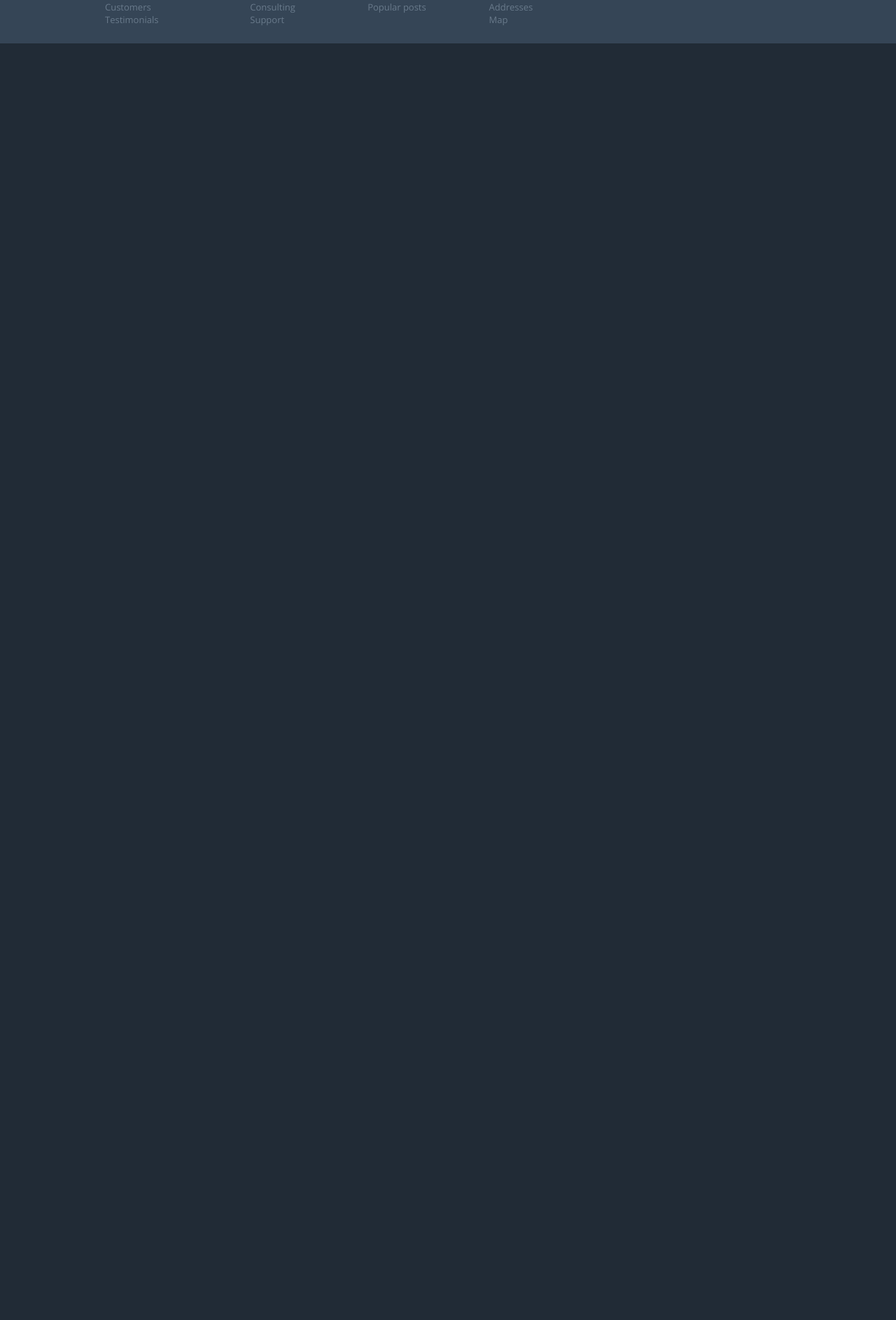
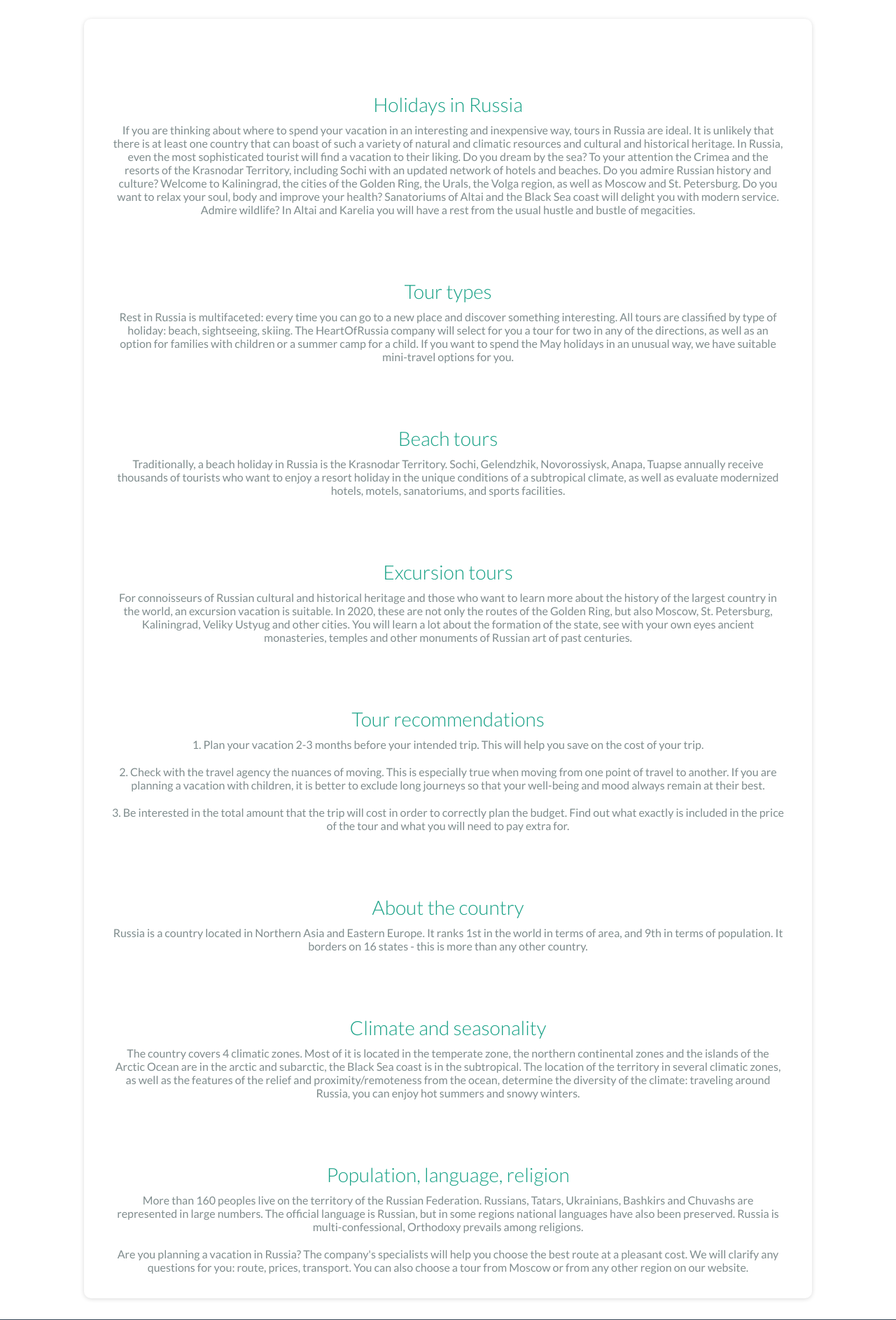
Before and after one commit to Nyarlat/PCHMI, a Flask app: page / in a window 1280 px wide. Shown: the part 1839-3725 px from the top of the page at 70% size. Before the commit the page ends 1901 px from the top, so only its background shows below. Run offline with Flask 2, Linux system fonts and the light colour scheme; data comes from the database, SQL or seed files in the repository; data that the repository does not hold is empty.

Commit message:
Готовая страница homepage

```diff
--- a/labapp/static/stylesheets/homepage.css
+++ b/labapp/static/stylesheets/homepage.css
@@ -354,3 +354,36 @@ a:hover{
 		        transform: translateX(100%);
 	}
 }
+
+.info {
+    width: 960px;
+    height: auto;
+    margin: 30px auto;
+    padding: 25px 40px;
+    background: #fff;
+    border-radius: 10px;
+    box-shadow: 0 1px 6px rgb(0 0 0 / 15%);
+    text-align: center;
+}
+
+.topic-info {
+	padding-top: 80px;
+	color: #16a085;
+	font-size: 28px;
+	font-family: Lato;
+	font-weight: 300;
+}
+.text-info {
+	color: #7f8c8d;
+	padding-top: 10px;
+	padding-bottom: 10px;
+	font-size: 16px;
+	font-family: Lato;
+}
+
+.text-gallary {
+    color: #ecf0f1;
+    background: #56ad9c;
+    padding-top: 30px;
+	padding-bottom: 30px;
+}
--- a/labapp/templates/homepage.html
+++ b/labapp/templates/homepage.html
@@ -4,7 +4,7 @@
 
 		<div class="homebanner">
 			<h1>HEART OF RUSSIA</h1>
-			<h3>ОТКРОЙ РОССИЮ ВМЕСТЕ С НАМИ</h3>
+			<h3>OPEN RUSSIA TOGETHER WITH US</h3>
 		</div>
 		<div class="colomns">
 			<div class="colomn">
@@ -20,6 +20,11 @@
 				<p class="lorem">After each tour, we collect tourist reviews about the organizer. Most of our organizers have excellent grades. If we receive bad reviews about the tour and the organizer, we understand the situation and terminate cooperation with unscrupulous organizers.</p>
 			</div>
 		</div>
+
+		<div>
+			<h3 class="text-gallary">We inspire you to travel around Russia</h3>
+		</div>
+
 		<div class="gallary">
 			<div class="cssSlider">
 				<ul class="slides">
@@ -38,6 +43,56 @@
 				</ul>
 
 			</div>
+
+		</div>
+		<div class="info">
+			<h4 class="topic-info">Holidays in Russia</h4>
+			<p class="text-info">If you are thinking about where to spend your vacation in an interesting and inexpensive way, tours in Russia are ideal.
+				It is unlikely that there is at least one country that can boast of such a variety of natural and climatic resources and cultural and historical heritage.
+				In Russia, even the most sophisticated tourist will find a vacation to their liking. Do you dream by the sea? To your attention the Crimea and the resorts of the Krasnodar Territory,
+				including Sochi with an updated network of hotels and beaches. Do you admire Russian history and culture? Welcome to Kaliningrad, the cities of the Golden Ring, the Urals, the Volga region, as well as Moscow and St. Petersburg.
+				Do you want to relax your soul, body and improve your health? Sanatoriums of Altai and the Black Sea coast will delight you with modern service.
+				Admire wildlife? In Altai and Karelia you will have a rest from the usual hustle and bustle of megacities.</p>
+
+			<h4 class="topic-info">Tour types</h4>
+			<p class="text-info">Rest in Russia is multifaceted: every time you can go to a new place and discover something interesting. All tours are classified by type of holiday:
+				beach, sightseeing, skiing. The HeartOfRussia company will select for you a tour for two in any of the directions, as well as an option for families with
+				children or a summer camp for a child. If you want to spend the May holidays in an unusual way, we have suitable mini-travel options for you.</p>
+
+			<h4 class="topic-info">Beach tours</h4>
+			<p class="text-info">Traditionally, a beach holiday in Russia is the Krasnodar Territory. Sochi, Gelendzhik, Novorossiysk, Anapa, Tuapse annually receive thousands of
+				tourists who want to enjoy a resort holiday in the unique conditions of a subtropical climate, as well as evaluate modernized hotels, motels,
+				sanatoriums, and sports facilities.</p>
+
+			<h4 class="topic-info">Excursion tours</h4>
+			<p class="text-info">For connoisseurs of Russian cultural and historical heritage and those who want to learn more about the history of the largest country in the world,
+				an excursion vacation is suitable. In 2020, these are not only the routes of the Golden Ring, but also Moscow, St. Petersburg, Kaliningrad, Veliky
+				Ustyug and other cities. You will learn a lot about the formation of the state, see with your own eyes ancient monasteries, temples and other
+				monuments of Russian art of past centuries.</p>
+
+			<h4 class="topic-info">Tour recommendations</h4>
+			<p class="text-info">1. Plan your vacation 2-3 months before your intended trip. This will help you save on the cost of your trip. </p>
+			<p class="text-info">2. Check with the travel agency the nuances of moving. This is especially true when moving from one point of travel to another. If you are planning a vacation with children, it is better to exclude long journeys so that your well-being and mood always remain at their best.</p>
+			<p class="text-info">3. Be interested in the total amount that the trip will cost in order to correctly plan the budget. Find out what exactly is included in the price of the tour and what you will need to pay extra for.</p>
+
+			<h4 class="topic-info">About the country</h4>
+			<p class="text-info">Russia is a country located in Northern Asia and Eastern Europe. It ranks 1st in the world in terms of area,
+				and 9th in terms of population. It borders on 16 states - this is more than any other country.</p>
+
+			<h4 class="topic-info">Climate and seasonality</h4>
+			<p class="text-info">The country covers 4 climatic zones. Most of it is located in the temperate zone, the northern continental zones
+				and the islands of the Arctic Ocean are in the arctic and subarctic, the Black Sea coast is in the subtropical.
+				The location of the territory in several climatic zones, as well as the features of the relief and proximity/remoteness
+				from the ocean, determine the diversity of the climate: traveling around Russia, you can enjoy hot summers and snowy winters.</p>
+
+			<h4 class="topic-info">Population, language, religion</h4>
+			<p class="text-info">More than 160 peoples live on the territory of the Russian Federation. Russians, Tatars, Ukrainians, Bashkirs and Chuvashs
+				are represented in large numbers. The official language is Russian, but in some regions national languages have also been preserved.
+				Russia is multi-confessional, Orthodoxy prevails among religions.</p>
+			<p class="text-info">Are you planning a vacation in Russia? The company's specialists will help you choose the best route at a pleasant cost.
+				We will clarify any questions for you: route, prices, transport. You can also choose a tour from Moscow or from any other
+				region on our website.</p>
 		</div>
 
+
 {% endblock %}
```
